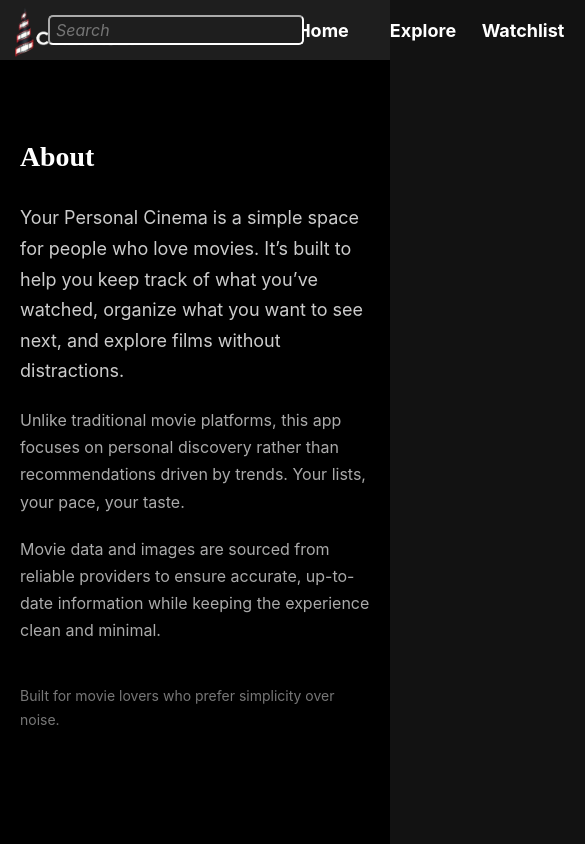
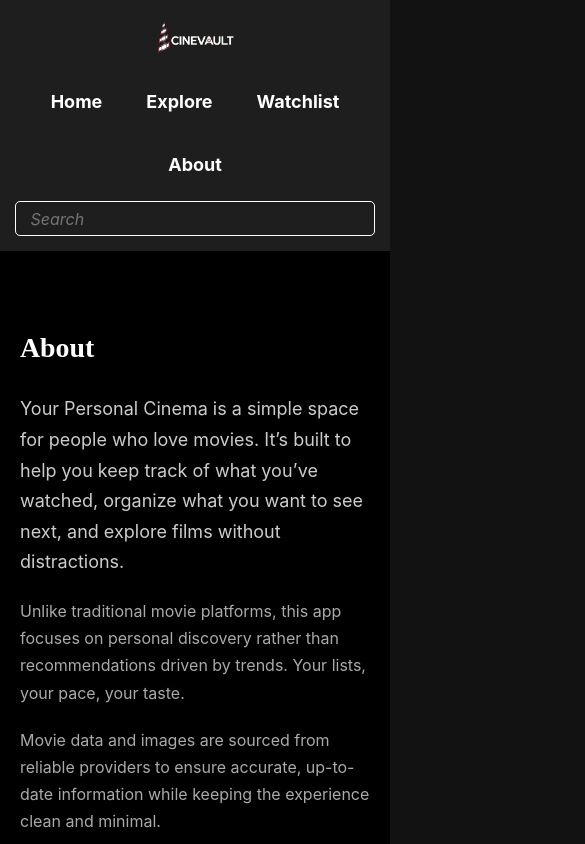
Before and after one commit to HarikrishnaJayakumar/MovieWatchlist-app, a React (Create React App) app: page /About in a window 390 px wide. Shown: the top 844 px of the page, 585 px wide, since content can reach past the window. Built offline with nearby package versions, Linux system fonts and the light colour scheme.

Commit message:
Fixed mobile layout issue

```diff
--- a/src/components/Menubar.jsx
+++ b/src/components/Menubar.jsx
@@ -55,7 +55,8 @@ function Menubar() {
 
             <nav>
                 <div className='nav-logo' >
-                    <img src={logo} alt="logo_missing" height={'75px'} width={'150px'} />
+                    {/* <img src={logo} alt="logo_missing" height={'75px'} width={'150px'} /> */}
+                    <img src={logo} alt="logo_missing" className="logo-img" />
                 </div>
                 <div className="searchbar" style={{ position: 'relative' }} >
 
@@ -105,7 +106,7 @@ function Menubar() {
                 <div className='nav-items'>
                     {navbar.map(n => (
                         <li style={{ listStyle: 'none' }} key={n.nav_name}>
-                            <div className='navdiv' style={{ width: '100px', height: '60px', textAlign: 'center', display: 'flex', alignItems: 'center', borderradius: '10px', justifyContent: 'center', }}>
+                            <div className='navdiv' style={{ width: '100px', height: '60px', textAlign: 'center', display: 'flex', alignItems: 'center',  justifyContent: 'center', }}>
                                 <NavLink className='navlink' to={n.paths}>{n.nav_name} </NavLink>
                             </div> </li>
                     ))}
--- a/src/components/Toprated.jsx
+++ b/src/components/Toprated.jsx
@@ -32,9 +32,11 @@ function Toprated() {
 
                 <div className='track' > {trated.map(i => (
 
-                    <Link to={`/movie/${i.id}`} >
+                    <Link to={`/movie/${i.id}`}
+                     key={i.id} className="movie-link" >
                         <Card key={i.id}  className="card bg-dark text-white" >
-                            <Card.Img src={`https://image.tmdb.org/t/p/original/${i.poster_path}`} alt="Card image" style={{ height: '200px', width: '200px',objectFit:'cover' }} />
+                            <Card.Img src={`https://image.tmdb.org/t/p/original/${i.poster_path}`} alt="Card image"  className="movie-img" />
+                            {/* style={{ height: '200px', width: '200px',objectFit:'cover' }}  */}
                             <Card.ImgOverlay>
                                 <Card.Title>{i.title}</Card.Title>
                                 <Card.Text>{i.vote_average}</Card.Text>
--- a/src/styles/mbar.css
+++ b/src/styles/mbar.css
@@ -2,37 +2,73 @@ body {
     background-color: #121212;
 }
 
-nav {
+/* nav {            old
     width: 100%;
     height: 60px;
     background-color: #1E1E1E;
     color: white;
     display: flex;
     justify-content: space-evenly;
+} */
+
+/* .nav-logo {
+    width: 20%;
+
+} */
+
+nav {
+    width: 100%;
+    min-height: 60px;
+    background-color: #1E1E1E;
+    color: white;
+    display: flex;
+    align-items: center;
+    justify-content: space-between;
+    padding: 0 20px;
+    /* flex-wrap: wrap;   */
 }
 
 .nav-logo {
-    width: 20%;
-
+    display: flex;
+    align-items: center;
+}
+/* new logo-img need to be removed  when jsx changes made */
+.logo-img {
+    height: 65px;
+    width: auto;
 }
 
-.nav-items {
+/* .nav-items {
     width: 30%;
     display: flex;
 
 
+} */
+.nav-items {
+    display: flex;
+    gap: 20px;
+    align-items: center;
 }
 
-.searchbar {
+
+/* .searchbar {
     width: 50%;
     height: 60px;
     display: flex;
     align-items: center;
     justify-content: center;
 
+} */
+.searchbar {
+    flex: 1;
+    display: flex;
+    align-items: center;
+    justify-content: center;
+    position: relative;
 }
 
-.sbar {
+
+/* .sbar {
 
     height: 30px;
     width: 300px;
@@ -40,8 +76,17 @@ nav {
     background-color: #1E1E1E;
     border-color: white;
     color: white;
+} */
+.sbar {
+    height: 35px;
+    width: 100%;
+    max-width: 400px;
+    border-radius: 5px;
+    background-color: #1E1E1E;
+    border: 1px solid white;
+    color: white;
+    padding: 0 10px;
 }
-
 .sbtn:hover {
     background-color: #FF3D47;
 
@@ -109,3 +154,46 @@ nav {
     color: #ffffff;
     transform: scale(1.1);
 }
+
+
+/* media query */
+
+/* ================= MOBILE ================= */
+
+@media (max-width: 768px) {
+    .logo-img {
+        height: 50px;
+    }
+    nav {
+        flex-direction: column;
+        align-items: center;
+        gap: 15px;
+        padding: 15px;
+    }
+
+    .searchbar {
+        width: 100%;
+        order: 3;   /* search moves below nav links */
+    }
+
+    .nav-items {
+        width: 100%;
+        justify-content: center;
+        flex-wrap: wrap;
+        order: 2;
+    }
+
+    .navdiv {
+        width: auto !important;
+        height: auto !important;
+        padding: 8px 12px;
+    }
+
+    .sbar {
+        max-width: 100%;
+    }
+
+    .search-results-container {
+        min-width: 100% !important;
+    }
+}
--- a/src/styles/top.css
+++ b/src/styles/top.css
@@ -1,29 +1,63 @@
 .viewareacarousel {
-
-  height: 220px;
+  height: auto;
   width: 95%;
-  overflow-x: scroll;
+  overflow-x: auto;
   overflow-y: hidden;
   scroll-behavior: smooth;
   scrollbar-width: none;
-
 }
 
 .track {
-  height: 500px;
   display: flex;
-  gap: 40px;
-  margin: auto ;
-  scrollbar-width: none;
+  gap: 25px;
+  margin: auto;
 }
 
 
 .card {
+  min-width: 200px;
   height: 200px;
-  width: 200px;
   transition: transform 0.3s ease-in-out;
+  border: none;
+}
+
+.movie-img {
+  height: 100%;
+  width: 100%;
+  object-fit: cover;
+}
+
+.movie-link {
+  text-decoration: none;
 }
 
 .card:hover {
-  transform: scale(1.1);
+  transform: scale(1.08);
 }
+
+
+/* ================= MOBILE ================= */
+
+@media (max-width: 768px) {
+
+  .track {
+    gap: 15px;
+  }
+
+  .card {
+    min-width: 140px;
+    height: 180px;
+  }
+
+}
+
+/* Small phones */
+
+@media (max-width: 480px) {
+
+  .card {
+    min-width: 120px;
+    height: 160px;
+  }
+
+}
```
